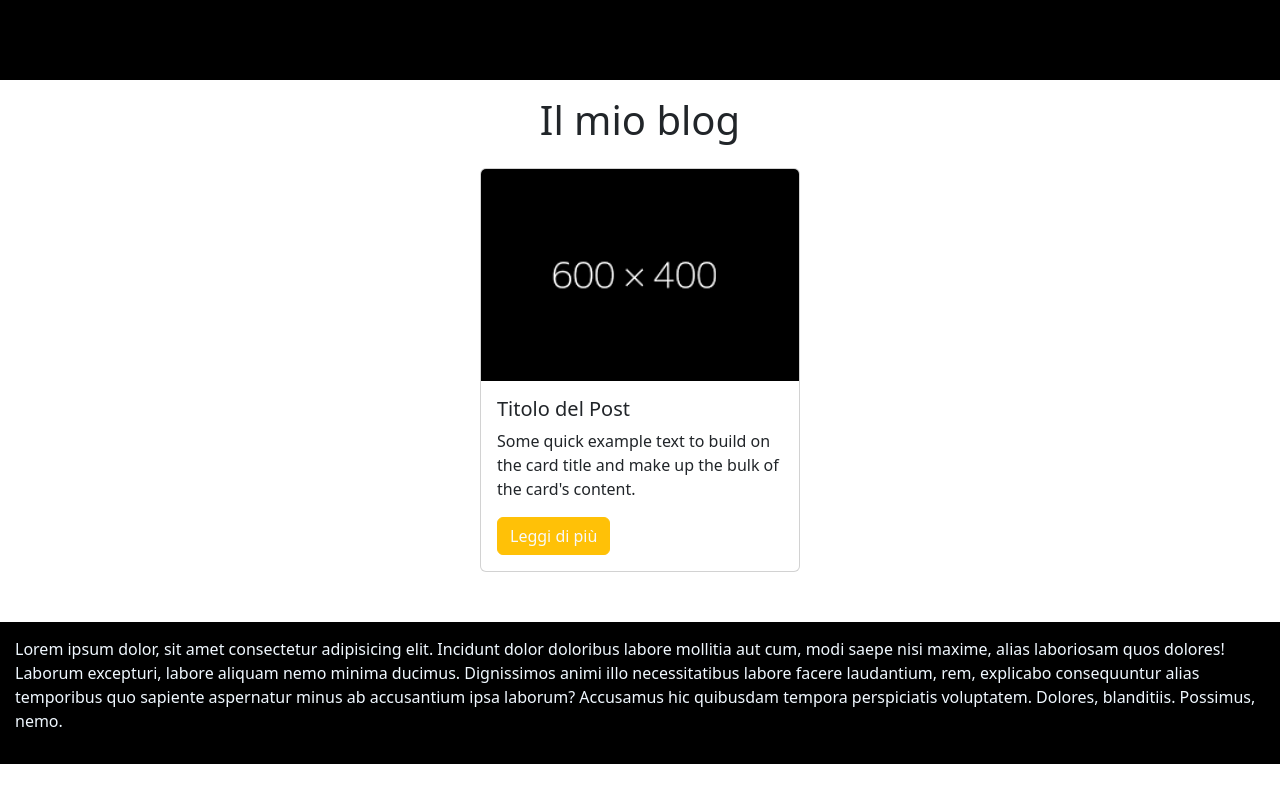
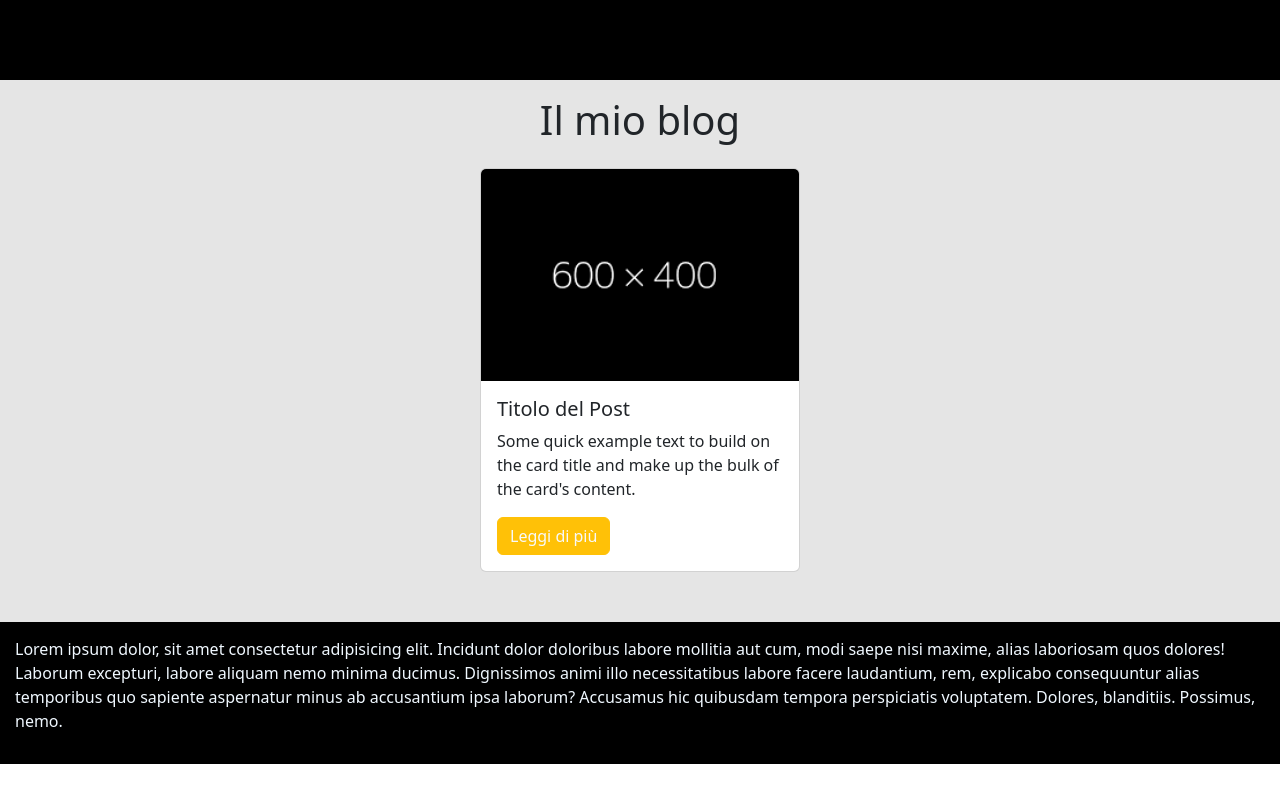
Before and after one commit to carlo191/react-components, a React (Vite) app: page / in a window 1280 px wide. Built offline with nearby package versions, Linux system fonts and the light colour scheme.

Commit message:
added bg color

```diff
--- a/src/App.jsx
+++ b/src/App.jsx
@@ -6,21 +6,24 @@ import Footer from "./components/footer";
 function App() {
   return (
     <>
+      {" "}
+      <body id="body">
         {/* Header */}
         <Header />
 
         {/* Titolo del blog */}
         <h1 className="text-center p-3">Il mio blog</h1>
-
+        <main>
           {/* Card centrata */}
           <div className="d-flex justify-content-center mt-2">
             <Card />
           </div>
-
+        </main>
         {/* Footer */}
         <footer id="footer">
           <Footer />
         </footer>
+      </body>
     </>
   );
 }
--- a/src/assets/css/index.css
+++ b/src/assets/css/index.css
@@ -3,12 +3,12 @@ header {
   min-height: 80px;
   width: 100%;
 }
-body {
-  background-color: blue;
+#body {
+  background-color: #e5e5e5;
 }
 #footer {
   background-color: black;
-  height: 100%;
+  min-height: 100%;
   margin-top: 50px;
   padding: 15px;
   color: aliceblue;
```
Lines whose indentation alone changed are shown as unchanged.
